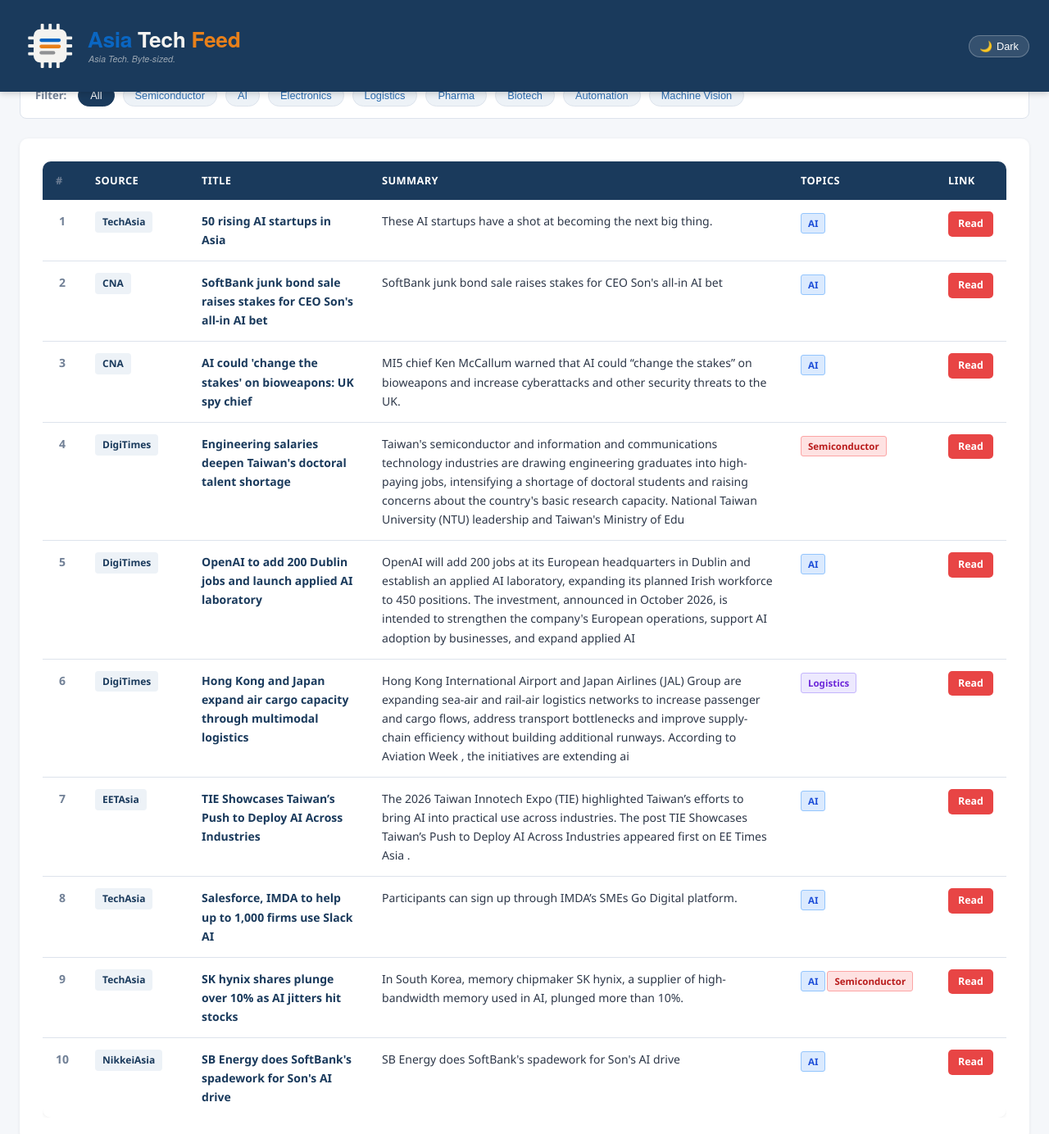
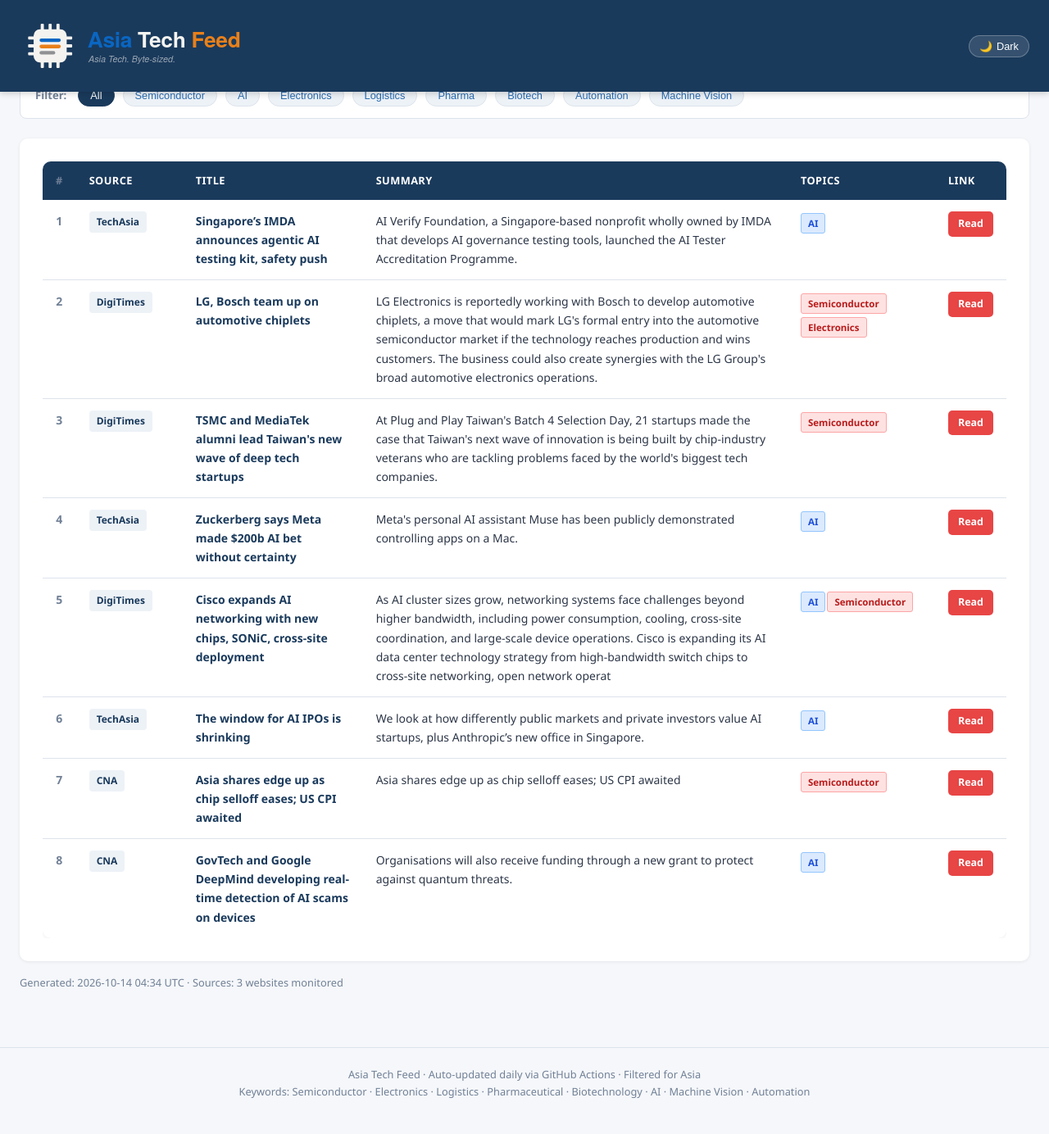
Before and after one commit to asiatechfeed/Asia-Tech-Feed, a Jekyll site: the page built from _posts/2026-10-14-asia-tech-news-digest.md, in a window 1280 px wide and 1400 px high, scrolled down 633 px. Shown: the top 1384 px of the window at 82% size. Built offline with Jekyll 4.4.1, drawn with Linux system fonts in a browser that asks for light colours; a script that is not in the unit is left out; some of the changed text lies outside the part shown.

Commit message:
📰 News digest 2026-10-14 (8 articles)

```diff
--- a/_posts/2026-10-14-asia-tech-news-digest.md
+++ b/_posts/2026-10-14-asia-tech-news-digest.md
@@ -1,15 +1,15 @@
 ---
 layout: post
 title: "Asia Tech News Digest - October 14, 2026"
-date: 2026-10-14 08:01:12 +0800
-articles_count: 10
-sources_count: 5
-sources: ["CNA", "DigiTimes", "EETAsia", "NikkeiAsia", "TechAsia"]
+date: 2026-10-14 12:34:04 +0800
+articles_count: 8
+sources_count: 3
+sources: ["CNA", "DigiTimes", "TechAsia"]
 csv_file: /assets/data/news-2026-10-14.tsv
-featured_title: "50 rising AI startups in Asia"
-featured_url: "https://www.techinasia.com/50-rising-ai-startups-in-asia"
+featured_title: "Singapore\u2019s IMDA announces agentic AI testing kit, safety push"
+featured_url: "https://www.techinasia.com/sg-unveils-model-governance-framework-for-agentic-ai-at-wef"
 featured_source: "TechAsia"
-featured_summary: "These AI startups have a shot at becoming the next big thing."
+featured_summary: "AI Verify Foundation, a Singapore-based nonprofit wholly owned by IMDA that develops AI governance testing tools, launched the AI Tester Accreditation Programme."
 featured_image: ""
 ---
 
@@ -28,82 +28,66 @@ featured_image: ""
 <tr>
   <td class="col-num">1</td>
   <td class="col-source"><span class="source-badge">TechAsia</span></td>
-  <td class="col-title"><span class="article-title">50 rising AI startups in Asia</span></td>
-  <td class="col-summary">These AI startups have a shot at becoming the next big thing.</td>
+  <td class="col-title"><span class="article-title">Singapore’s IMDA announces agentic AI testing kit, safety push</span></td>
+  <td class="col-summary">AI Verify Foundation, a Singapore-based nonprofit wholly owned by IMDA that develops AI governance testing tools, launched the AI Tester Accreditation Programme.</td>
   <td class="col-tags"><span class="tag ai">AI</span></td>
-  <td class="col-link"><a class="btn-link" href="https://www.techinasia.com/50-rising-ai-startups-in-asia" target="_blank" rel="noopener">Read</a></td>
+  <td class="col-link"><a class="btn-link" href="https://www.techinasia.com/sg-unveils-model-governance-framework-for-agentic-ai-at-wef" target="_blank" rel="noopener">Read</a></td>
 </tr>
 <tr>
   <td class="col-num">2</td>
-  <td class="col-source"><span class="source-badge">CNA</span></td>
-  <td class="col-title"><span class="article-title">SoftBank junk bond sale raises stakes for CEO Son's all-in AI bet</span></td>
-  <td class="col-summary">SoftBank junk bond sale raises stakes for CEO Son's all-in AI bet</td>
-  <td class="col-tags"><span class="tag ai">AI</span></td>
-  <td class="col-link"><a class="btn-link" href="https://www.channelnewsasia.com/business/softbank-junk-bond-sale-raises-stakes-ceo-sons-all-in-ai-bet-6457321" target="_blank" rel="noopener">Read</a></td>
+  <td class="col-source"><span class="source-badge">DigiTimes</span></td>
+  <td class="col-title"><span class="article-title">LG, Bosch team up on automotive chiplets</span></td>
+  <td class="col-summary">LG Electronics is reportedly working with Bosch to develop automotive chiplets, a move that would mark LG's formal entry into the automotive semiconductor market if the technology reaches production and wins customers. The business could also create synergies with the LG Group's broad automotive electronics operations.</td>
+  <td class="col-tags"><span class="tag semi">Semiconductor</span><span class="tag semi">Electronics</span></td>
+  <td class="col-link"><a class="btn-link" href="https://www.digitimes.com/news/a20261014PD208/lg-automotive-bosch-lg-electronics-soc.html" target="_blank" rel="noopener">Read</a></td>
 </tr>
 <tr>
   <td class="col-num">3</td>
-  <td class="col-source"><span class="source-badge">CNA</span></td>
-  <td class="col-title"><span class="article-title">AI could 'change the stakes' on bioweapons: UK spy chief</span></td>
-  <td class="col-summary">MI5 chief Ken McCallum warned that AI could “change the stakes” on bioweapons and increase cyberattacks and other security threats to the UK.</td>
-  <td class="col-tags"><span class="tag ai">AI</span></td>
-  <td class="col-link"><a class="btn-link" href="https://www.channelnewsasia.com/world/uk-mi5-spy-chief-ai-bioweapons-cyberattacks-6457066" target="_blank" rel="noopener">Read</a></td>
+  <td class="col-source"><span class="source-badge">DigiTimes</span></td>
+  <td class="col-title"><span class="article-title">TSMC and MediaTek alumni lead Taiwan's new wave of deep tech startups</span></td>
+  <td class="col-summary">At Plug and Play Taiwan's Batch 4 Selection Day, 21 startups made the case that Taiwan's next wave of innovation is being built by chip-industry veterans who are tackling problems faced by the world's biggest tech companies.</td>
+  <td class="col-tags"><span class="tag semi">Semiconductor</span></td>
+  <td class="col-link"><a class="btn-link" href="https://www.digitimes.com/news/a20261013VL226/taiwan-startup-tsmc-mediatek-data.html" target="_blank" rel="noopener">Read</a></td>
 </tr>
 <tr>
   <td class="col-num">4</td>
-  <td class="col-source"><span class="source-badge">DigiTimes</span></td>
-  <td class="col-title"><span class="article-title">Engineering salaries deepen Taiwan's doctoral talent shortage</span></td>
-  <td class="col-summary">Taiwan's semiconductor and information and communications technology industries are drawing engineering graduates into high-paying jobs, intensifying a shortage of doctoral students and raising concerns about the country's basic research capacity. National Taiwan University (NTU) leadership and Taiwan's Ministry of Edu</td>
-  <td class="col-tags"><span class="tag semi">Semiconductor</span></td>
-  <td class="col-link"><a class="btn-link" href="https://www.digitimes.com/news/a20261013PD256/taiwan-technology-communications-ntu-university.html" target="_blank" rel="noopener">Read</a></td>
+  <td class="col-source"><span class="source-badge">TechAsia</span></td>
+  <td class="col-title"><span class="article-title">Zuckerberg says Meta made $200b AI bet without certainty</span></td>
+  <td class="col-summary">Meta's personal AI assistant Muse has been publicly demonstrated controlling apps on a Mac.</td>
+  <td class="col-tags"><span class="tag ai">AI</span></td>
+  <td class="col-link"><a class="btn-link" href="https://www.techinasia.com/meta-adds-safety-warning-muse-security-flaw-report" target="_blank" rel="noopener">Read</a></td>
 </tr>
 <tr>
   <td class="col-num">5</td>
   <td class="col-source"><span class="source-badge">DigiTimes</span></td>
-  <td class="col-title"><span class="article-title">OpenAI to add 200 Dublin jobs and launch applied AI laboratory</span></td>
-  <td class="col-summary">OpenAI will add 200 jobs at its European headquarters in Dublin and establish an applied AI laboratory, expanding its planned Irish workforce to 450 positions. The investment, announced in October 2026, is intended to strengthen the company's European operations, support AI adoption by businesses, and expand applied AI</td>
-  <td class="col-tags"><span class="tag ai">AI</span></td>
-  <td class="col-link"><a class="btn-link" href="https://www.digitimes.com/news/a20261013PD253/openai-2026-investment-technology-ireland.html" target="_blank" rel="noopener">Read</a></td>
+  <td class="col-title"><span class="article-title">Cisco expands AI networking with new chips, SONiC, cross-site deployment</span></td>
+  <td class="col-summary">As AI cluster sizes grow, networking systems face challenges beyond higher bandwidth, including power consumption, cooling, cross-site coordination, and large-scale device operations. Cisco is expanding its AI data center technology strategy from high-bandwidth switch chips to cross-site networking, open network operat</td>
+  <td class="col-tags"><span class="tag ai">AI</span><span class="tag semi">Semiconductor</span></td>
+  <td class="col-link"><a class="btn-link" href="https://www.digitimes.com/news/a20261014PD206/cisco-chips-capacity-technology-cooling.html" target="_blank" rel="noopener">Read</a></td>
 </tr>
 <tr>
   <td class="col-num">6</td>
-  <td class="col-source"><span class="source-badge">DigiTimes</span></td>
-  <td class="col-title"><span class="article-title">Hong Kong and Japan expand air cargo capacity through multimodal logistics</span></td>
-  <td class="col-summary">Hong Kong International Airport and Japan Airlines (JAL) Group are expanding sea-air and rail-air logistics networks to increase passenger and cargo flows, address transport bottlenecks and improve supply-chain efficiency without building additional runways. According to Aviation Week , the initiatives are extending ai</td>
-  <td class="col-tags"><span class="tag logis">Logistics</span></td>
-  <td class="col-link"><a class="btn-link" href="https://www.digitimes.com/news/a20261013PD255/logistics-shipments-2024-dongguan-efficiency.html" target="_blank" rel="noopener">Read</a></td>
+  <td class="col-source"><span class="source-badge">TechAsia</span></td>
+  <td class="col-title"><span class="article-title">The window for AI IPOs is shrinking</span></td>
+  <td class="col-summary">We look at how differently public markets and private investors value AI startups, plus Anthropic’s new office in Singapore.</td>
+  <td class="col-tags"><span class="tag ai">AI</span></td>
+  <td class="col-link"><a class="btn-link" href="https://www.techinasia.com/the-window-for-ai-ipos-is-shrinking" target="_blank" rel="noopener">Read</a></td>
 </tr>
 <tr>
   <td class="col-num">7</td>
-  <td class="col-source"><span class="source-badge">EETAsia</span></td>
-  <td class="col-title"><span class="article-title">TIE Showcases Taiwan’s Push to Deploy AI Across Industries</span></td>
-  <td class="col-summary">The 2026 Taiwan Innotech Expo (TIE) highlighted Taiwan’s efforts to bring AI into practical use across industries. The post TIE Showcases Taiwan’s Push to Deploy AI Across Industries appeared first on EE Times Asia .</td>
-  <td class="col-tags"><span class="tag ai">AI</span></td>
-  <td class="col-link"><a class="btn-link" href="https://www.eetasia.com/tie-showcases-taiwans-push-to-deploy-ai-across-industries/" target="_blank" rel="noopener">Read</a></td>
+  <td class="col-source"><span class="source-badge">CNA</span></td>
+  <td class="col-title"><span class="article-title">Asia shares edge up as chip selloff eases; US CPI awaited</span></td>
+  <td class="col-summary">Asia shares edge up as chip selloff eases; US CPI awaited</td>
+  <td class="col-tags"><span class="tag semi">Semiconductor</span></td>
+  <td class="col-link"><a class="btn-link" href="https://www.channelnewsasia.com/business/asia-shares-edge-up-chip-selloff-eases-us-cpi-awaited-6457516" target="_blank" rel="noopener">Read</a></td>
 </tr>
 <tr>
   <td class="col-num">8</td>
-  <td class="col-source"><span class="source-badge">TechAsia</span></td>
-  <td class="col-title"><span class="article-title">Salesforce, IMDA to help up to 1,000 firms use Slack AI</span></td>
-  <td class="col-summary">Participants can sign up through IMDA’s SMEs Go Digital platform.</td>
+  <td class="col-source"><span class="source-badge">CNA</span></td>
+  <td class="col-title"><span class="article-title">GovTech and Google DeepMind developing real-time detection of AI scams on devices</span></td>
+  <td class="col-summary">Organisations will also receive funding through a new grant to protect against quantum threats.</td>
   <td class="col-tags"><span class="tag ai">AI</span></td>
-  <td class="col-link"><a class="btn-link" href="https://www.techinasia.com/salesforce-expands-ai-agent-access-mcp-slack" target="_blank" rel="noopener">Read</a></td>
-</tr>
-<tr>
-  <td class="col-num">9</td>
-  <td class="col-source"><span class="source-badge">TechAsia</span></td>
-  <td class="col-title"><span class="article-title">SK hynix shares plunge over 10% as AI jitters hit stocks</span></td>
-  <td class="col-summary">In South Korea, memory chipmaker SK hynix, a supplier of high-bandwidth memory used in AI, plunged more than 10%.</td>
-  <td class="col-tags"><span class="tag ai">AI</span><span class="tag semi">Semiconductor</span></td>
-  <td class="col-link"><a class="btn-link" href="https://www.techinasia.com/sk-hynix-ramps-dram-production-ai-memory" target="_blank" rel="noopener">Read</a></td>
-</tr>
-<tr>
-  <td class="col-num">10</td>
-  <td class="col-source"><span class="source-badge">NikkeiAsia</span></td>
-  <td class="col-title"><span class="article-title">SB Energy does SoftBank's spadework for Son's AI drive</span></td>
-  <td class="col-summary">SB Energy does SoftBank's spadework for Son's AI drive</td>
-  <td class="col-tags"><span class="tag ai">AI</span></td>
-  <td class="col-link"><a class="btn-link" href="https://asia.nikkei.com/business/technology/tech-asia/sb-energy-does-softbank-s-spadework-for-son-s-ai-drive" target="_blank" rel="noopener">Read</a></td>
+  <td class="col-link"><a class="btn-link" href="https://www.channelnewsasia.com/singapore/govtech-google-deepmind-ai-scam-quantum-sicw-6455621" target="_blank" rel="noopener">Read</a></td>
 </tr>
 </tbody>
 </table>
```
Also changed, not shown: _data/seen_urls.json (+9 -1 lines), _digest_meta.json (+21 -23 lines), assets/data/news-2026-10-14.tsv (+8 -10 lines), assets/data/search-index.json.
